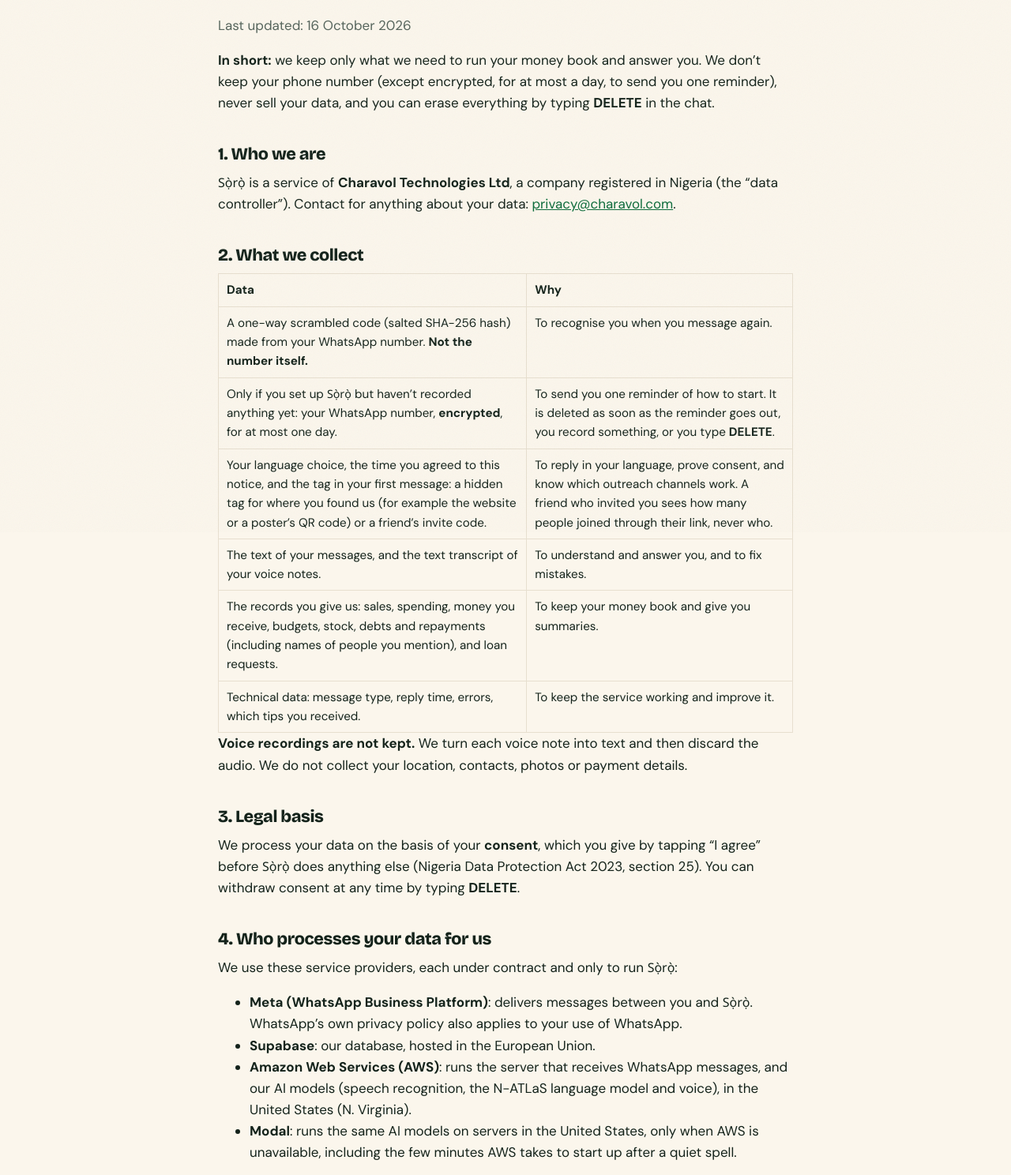
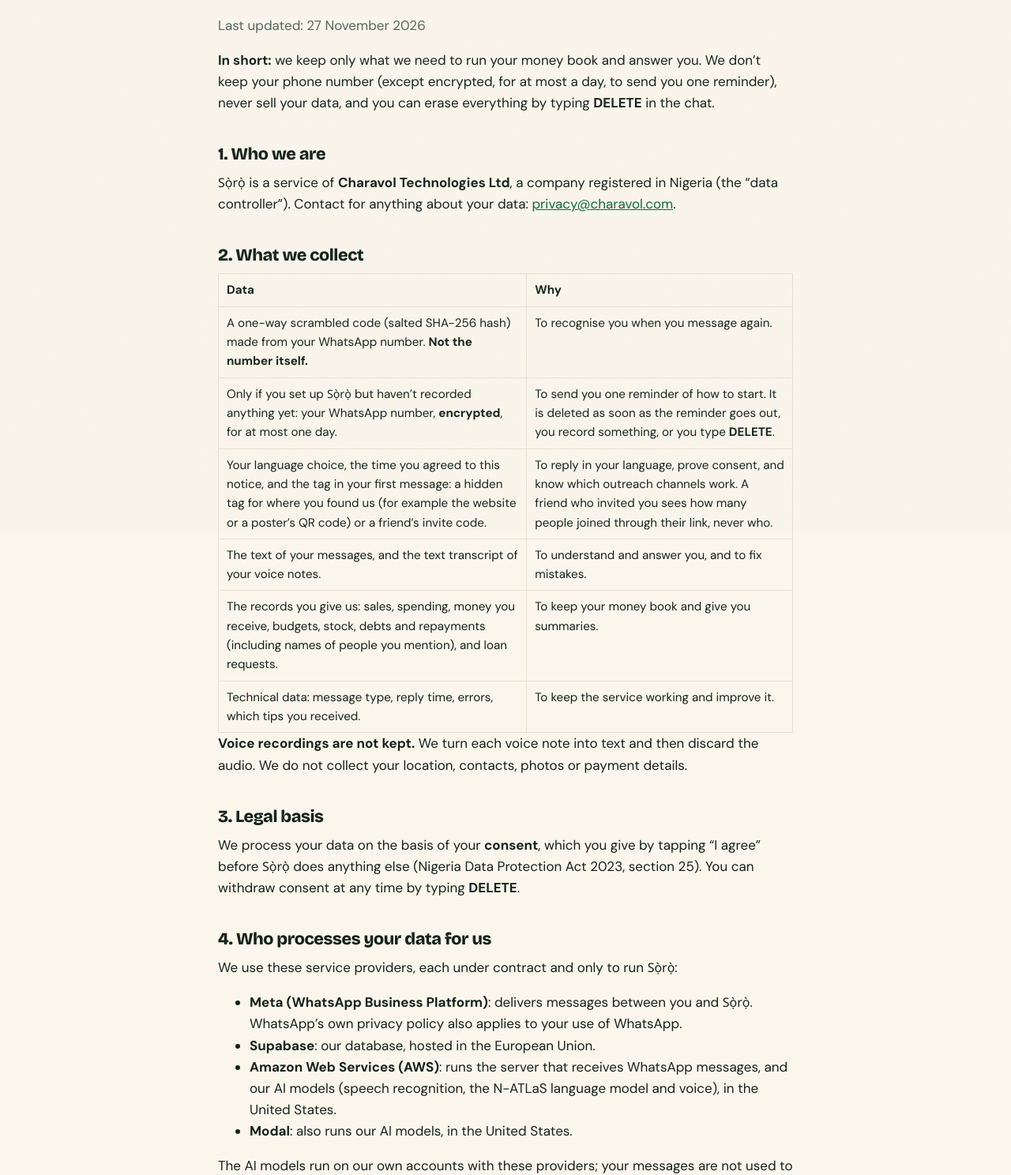
Before and after one commit to d-beloved/soro, a plain HTML site: page site/privacy.html in a window 1280 px wide. Shown: the part 126-1614 px from the top of the page at 79% size. Drawn offline with nearby package versions, Linux system fonts and the light colour scheme.

Commit message:
Keep the repo to what's needed to run it: a shorter architecture section in the README with no hosting details, engine.example.com in place of the engine's real address, the engine's fallback described as an option, no dates, prices or demo notes in comments, the unused system and architecture diagrams removed, and the privacy notice naming each provider's country only

```diff
--- a/site/privacy.html
+++ b/site/privacy.html
@@ -19,7 +19,7 @@
 
   <main class="wrap legal">
     <h1>Privacy notice</h1>
-    <p class="muted">Last updated: 16 October 2026</p>
+    <p class="muted">Last updated: 27 November 2026</p>
 
     <p><b>In short:</b> we keep only what we need to run your money book and answer you. We don’t keep your phone number (except encrypted, for at most a day, to send you one reminder), never sell your data, and you can erase everything by typing <b>DELETE</b> in the chat.</p>
 
@@ -48,8 +48,8 @@
     <ul>
       <li><b>Meta (WhatsApp Business Platform)</b>: delivers messages between you and <span class="name">Sọ̀rọ̀</span>. WhatsApp’s own privacy policy also applies to your use of WhatsApp.</li>
       <li><b>Supabase</b>: our database, hosted in the European Union.</li>
-      <li><b>Amazon Web Services (AWS)</b>: runs the server that receives WhatsApp messages, and our AI models (speech recognition, the N-ATLaS language model and voice), in the United States (N. Virginia).</li>
-      <li><b>Modal</b>: runs the same AI models on servers in the United States, only when AWS is unavailable, including the few minutes AWS takes to start up after a quiet spell.</li>
+      <li><b>Amazon Web Services (AWS)</b>: runs the server that receives WhatsApp messages, and our AI models (speech recognition, the N-ATLaS language model and voice), in the United States.</li>
+      <li><b>Modal</b>: also runs our AI models, in the United States.</li>
     </ul>
     <p>The AI models run on our own accounts with these providers; your messages are not used to train anyone else’s AI. Some of these providers are outside Nigeria. We rely on your consent and on the providers’ contractual data-protection safeguards for these transfers (NDPA 2023, sections 41–43).</p>
 
```
Also changed, not shown: README.md, docs/architecture.svg (deleted), docs/system.svg (deleted), engine/aws/README.md, 4 other files.
